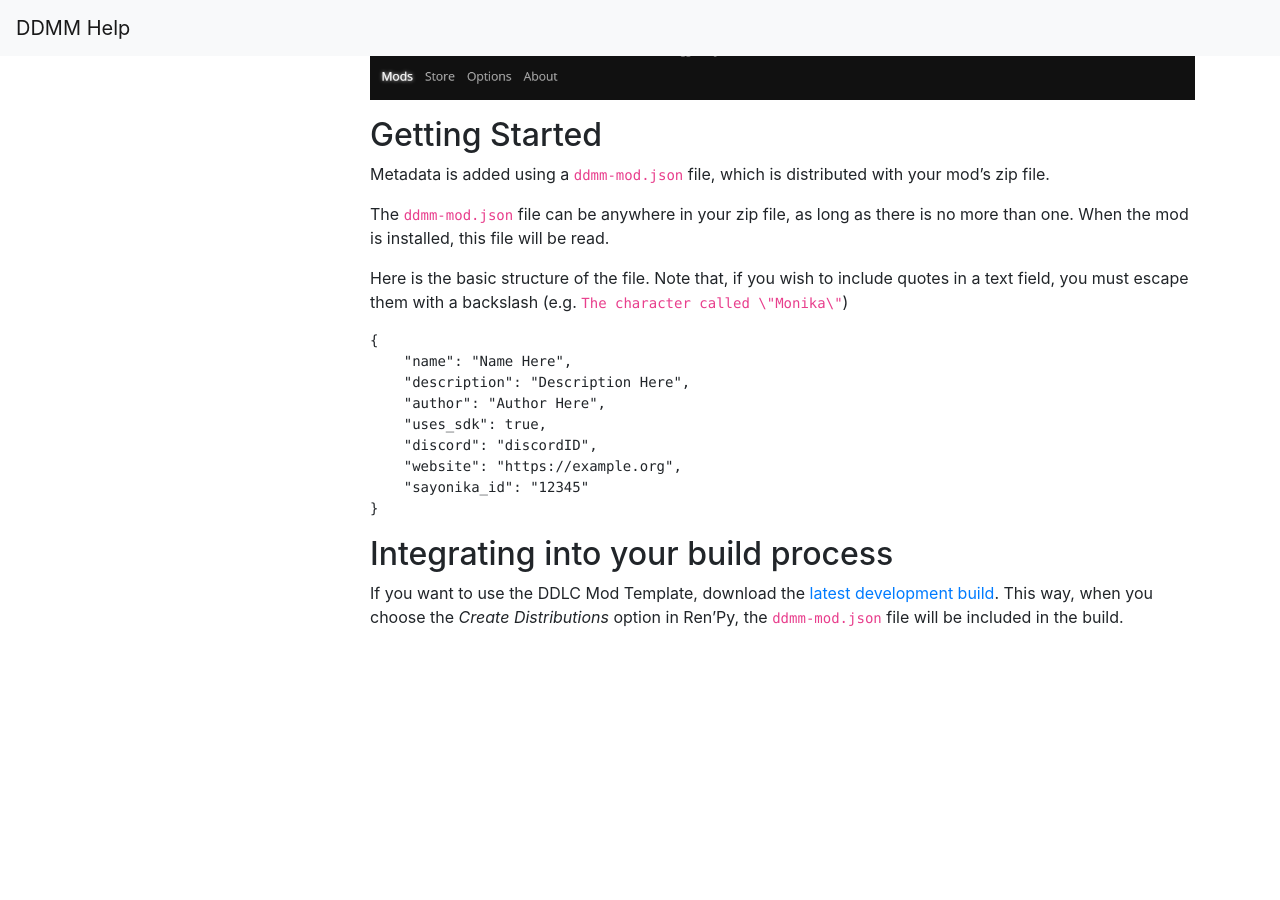
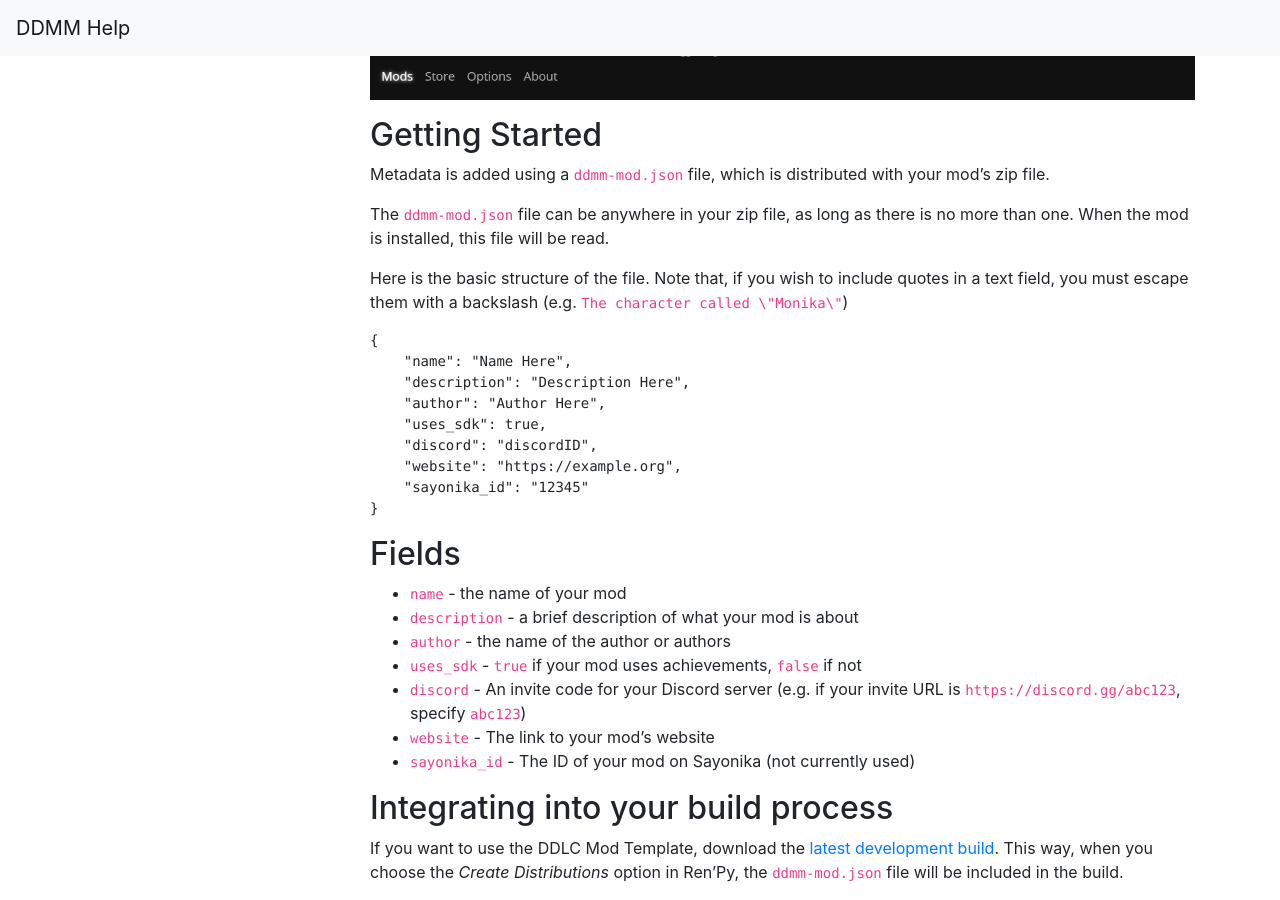
Before and after one commit to DokiDokiModManager/Help, a Jekyll site: the page built from api-tutorial/mod-metadata.md, in a window 1280 px wide and 900 px high, scrolled down 647 px. Built offline with Jekyll 4.4.1, drawn with Linux system fonts in a browser that asks for light colours; nearby versions of some CDN libraries; our own code applies the rules of GitHub Pages for plain Markdown files; before the commit the page ends 1292 px from its top, so only the background shows below that; some of the changed text lies outside the part shown.

Commit message:
Added SDK docs

```diff
--- a/_config.yml
+++ b/_config.yml
@@ -15,6 +15,8 @@ navigation:
     links:
       - title: Mod Metadata
         link: /api-tutorial/mod-metadata.html
+      - title: Achievements with the SDK
+        link: /api-tutorial/achievements-with-sdk.html
   - name: Links
     links:
       - title: Main Site
--- a/api-tutorial/mod-metadata.md
+++ b/api-tutorial/mod-metadata.md
@@ -31,6 +31,16 @@ with a backslash (e.g. `The character called \"Monika\"`)
         "sayonika_id": "12345"
     }
 
+## Fields
+
+* `name` - the name of your mod
+* `description` - a brief description of what your mod is about
+* `author` - the name of the author or authors
+* `uses_sdk` - `true` if your mod uses achievements, `false` if not
+* `discord` - An invite code for your Discord server (e.g. if your invite URL is `https://discord.gg/abc123`, specify `abc123`)
+* `website` - The link to your mod's website
+* `sayonika_id` - The ID of your mod on Sayonika (not currently used)
+
 ## Integrating into your build process
 
 If you want to use the DDLC Mod Template, download the [latest development build](https://github.com/Monika-After-Story/DDLCModTemplate/archive/master.zip).
```
Also changed, not shown: api-tutorial/achievements-with-sdk.md (added, +53 -0 lines), index.md (+2 -0 lines).
